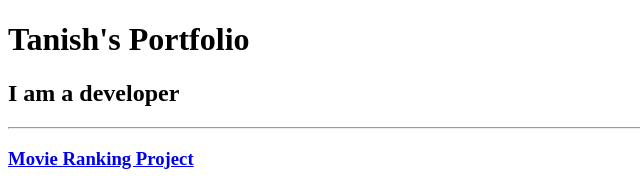
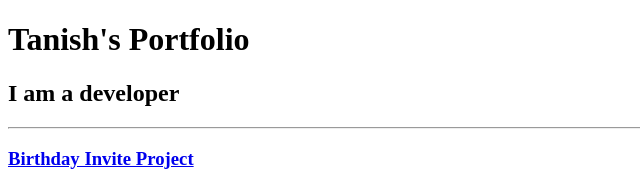
Before and after one commit to tanish-kamdar/html-portfolio, a plain HTML site: page index.html in a window 1280 px wide. Shown: the top 187 px of the page, 0-640 px from the left. Drawn offline with Linux system fonts and the light colour scheme.

Commit message:
Update index.html

```diff
--- a/index.html
+++ b/index.html
@@ -10,7 +10,7 @@
     <h2>I am a developer</h2>
     <hr/>
 
-    <h3><a href="./public/movie-ranking.html">Movie Ranking Project</h3>
+    <h3><a href="./public/movie-ranking.html">Birthday Invite Project</h3>
     <img src="./assets/images/birthday-invite.png" alt="birthday-invite website sample"/>
     <h3><a href="./public/movie-ranking.html">Movie Ranking Project</a></h3>
     <img src="./assets/images/movie-ranking.png"/>
```
